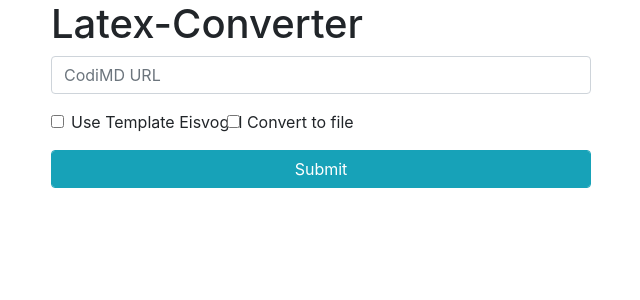
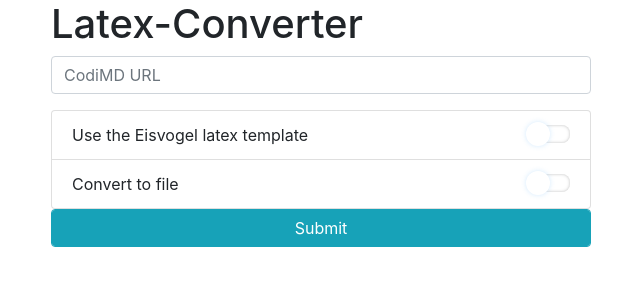
Before and after one commit to Jidbo/LatexConverter, a Flask app: page / in a window 1280 px wide. Shown: the top 300 px of the page, without its empty margins (34-674 px from the left). Run offline with Flask 2, Linux system fonts and the light colour scheme; some libraries are stand-ins or nearby versions.

Commit message:
add material style switches

```diff
--- a/static/css/style.css
+++ b/static/css/style.css
@@ -1,8 +1,9 @@
 header {
     color: red;
 }
+
 .material-switch > input[type="checkbox"] {
-    display: none;
+   display: none;
 }
 
 .material-switch > label {
@@ -11,3 +12,41 @@
     position: relative;
     width: 40px;
 }
+/* background when off */
+.material-switch > label::before {
+    background: rgb(255, 255, 255);
+    box-shadow: inset 0px 0px 3px rgba(0, 0, 0, 0.5);
+    border-radius: 8px;
+    content: '';
+    height: 18px;
+    margin-top: -8px;
+    position:absolute;
+    opacity: 0.5;
+    transition: all 0.4s ease-in-out;
+    width: 40px;
+}
+/* slider when off */
+.material-switch > label::after {
+    background: rgb(255, 255, 255);
+    border-radius: 16px;
+    box-shadow: 0px 0px 5px rgba(112, 184, 249, 0.3);
+    content: '';
+    height: 24px;
+    left: -4px;
+    margin-top: -7px;
+    position: absolute;
+    top: -4px;
+    transition: all 0.3s ease-in-out;
+    width: 24px;
+}
+/* background when on */
+.material-switch > input[type="checkbox"]:checked + label::before {
+    background: #138496;
+    opacity: 0.3;
+}
+/* slider when on */
+.material-switch > input[type="checkbox"]:checked + label::after {
+    background: rgb(255, 255, 255);
+    left: 20px;
+    opacity: 1;
+}
--- a/templates/index.html
+++ b/templates/index.html
@@ -28,31 +28,30 @@
                             <input type="text" name="url" class="form-control" placeholder="CodiMD URL"
                                    value="{{ url }}"/>
                         </div>
-                        <div class="form-group">
-                            <div class="form-check">
+                        <ul class="list-group">
+                            <li class="list-group-item">
+                                Use the Eisvogel latex template
+                                <div class="material-switch float-right">
                                     {% if eisvogel %}
-                                <input class="form-check-input" type="checkbox" value=""
-                                    id="eisvogelTemplate" name="eisvogelTemplate" checked/>
+                                        <input id="eisvogelTemplate" name="eisvogelTemplate" type="checkbox" checked/>
                                     {% else %}
-                                <input class="form-check-input" type="checkbox" value=""
-                                    id="eisvogelTemplate" name="eisvogelTemplate" />
+                                        <input id="eisvogelTemplate" name="eisvogelTemplate" type="checkbox"/>
                                     {% endif %}
-								<label class="form-check-label"
-                                    for="eisvogelTemplate">
-									Use Template Eisvogel
-								</label>
+                                    <label for="eisvogelTemplate" class="label-default"></label>
+                                </div>
+                            </li>
+                            <li class="list-group-item">
+                                Convert to file
+                                <div class="material-switch float-right">
                                     {% if file_path %}
-                                    <input class="form-check-input" type="checkbox" value="" id="saveToFile"
-                                       name="convertToFile" checked/>
+                                        <input id="saveToFile" name="convertToFile" type="checkbox" checked/>
                                     {% else %}
-                                    <input class="form-check-input" type="checkbox" value="" id="saveToFile"
-                                       name="convertToFile"/>
+                                        <input id="saveToFile" name="convertToFile" type="checkbox"/>
                                     {% endif %}
-                                <label class="form-check-label" for="saveToFile">
-                                    Convert to file
-                                </label>
-                            </div>
-                        </div>
+                                    <label for="saveToFile" class="label-default"></label>
+                                <div>
+                            </li>
+                        </ul>
 
                         <div class="form-group">
                             <input type="submit" class="form-control btn btn-info" value="Submit"/>
```
Lines whose indentation alone changed are shown as unchanged.
